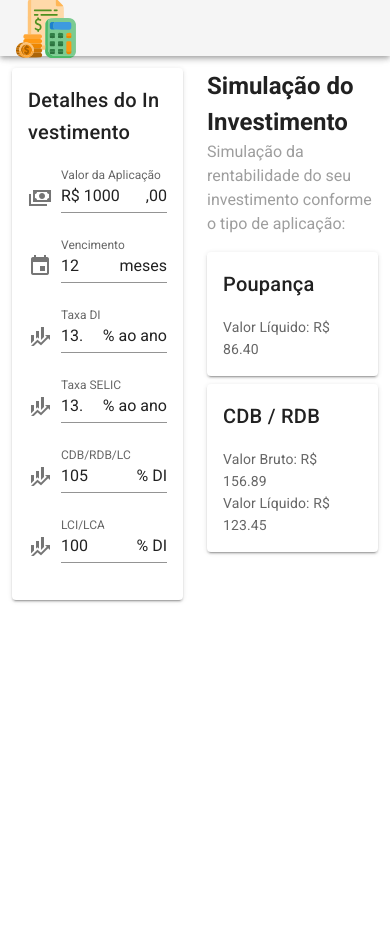
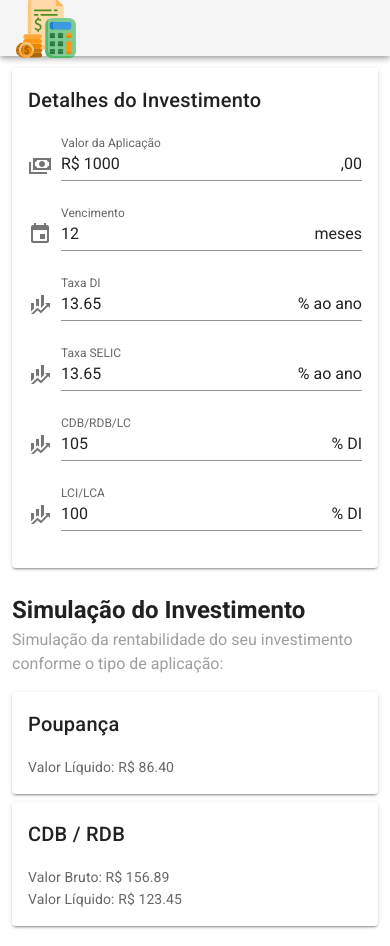
Before and after one commit to rendafixa/rendafixa.github.io, a Nuxt app: page / in a window 390 px wide. Before the commit the page ends 844 px from the top, so only its background shows below. Built offline with nearby package versions, Linux system fonts and the light colour scheme.

Commit message:
Digital Breakpoint

```diff
--- a/pages/index.vue
+++ b/pages/index.vue
@@ -1,9 +1,9 @@
 <template>
   <v-row>
-    <v-col cols="6">
+    <v-col cols="12" md="6">
       <InvestmentInput />
     </v-col>
-    <v-col cols="6">
+    <v-col cols="12" md="6">
       <InvestmentSimulation />
     </v-col>
   </v-row>
```
